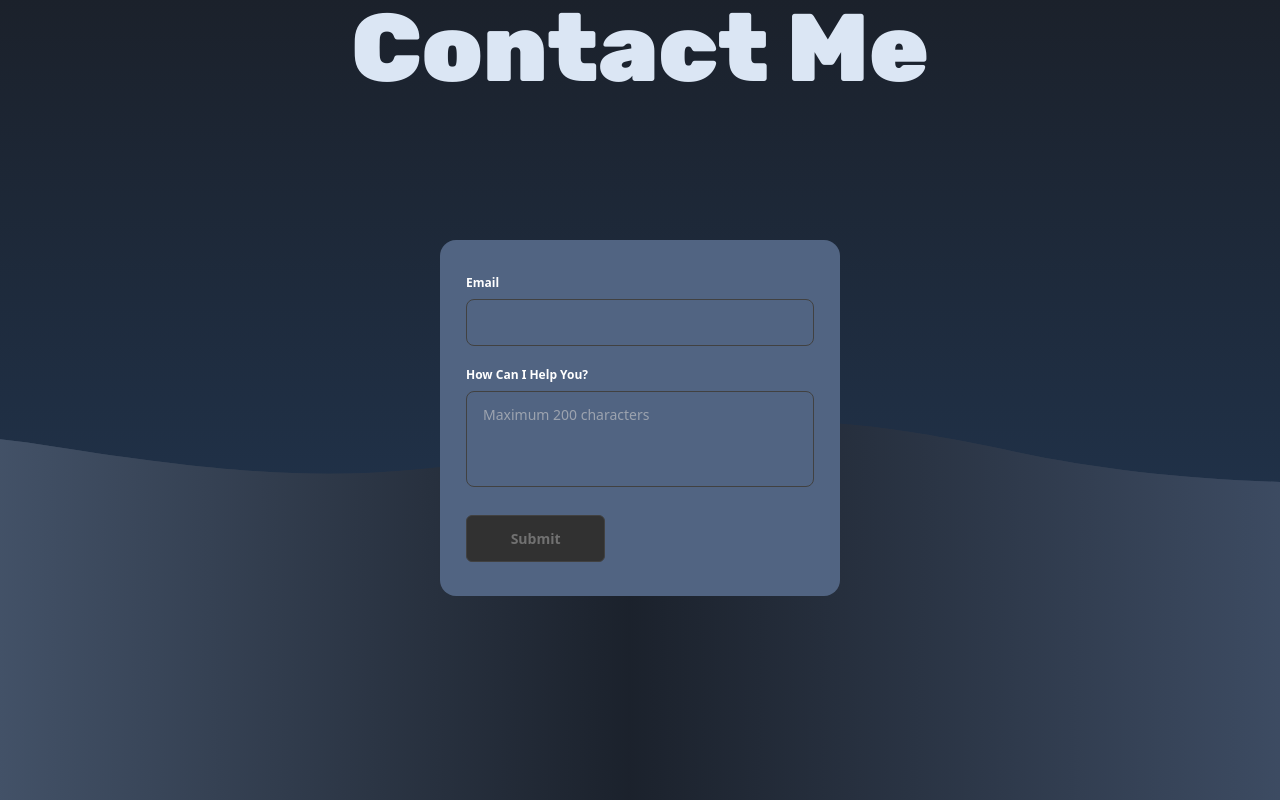
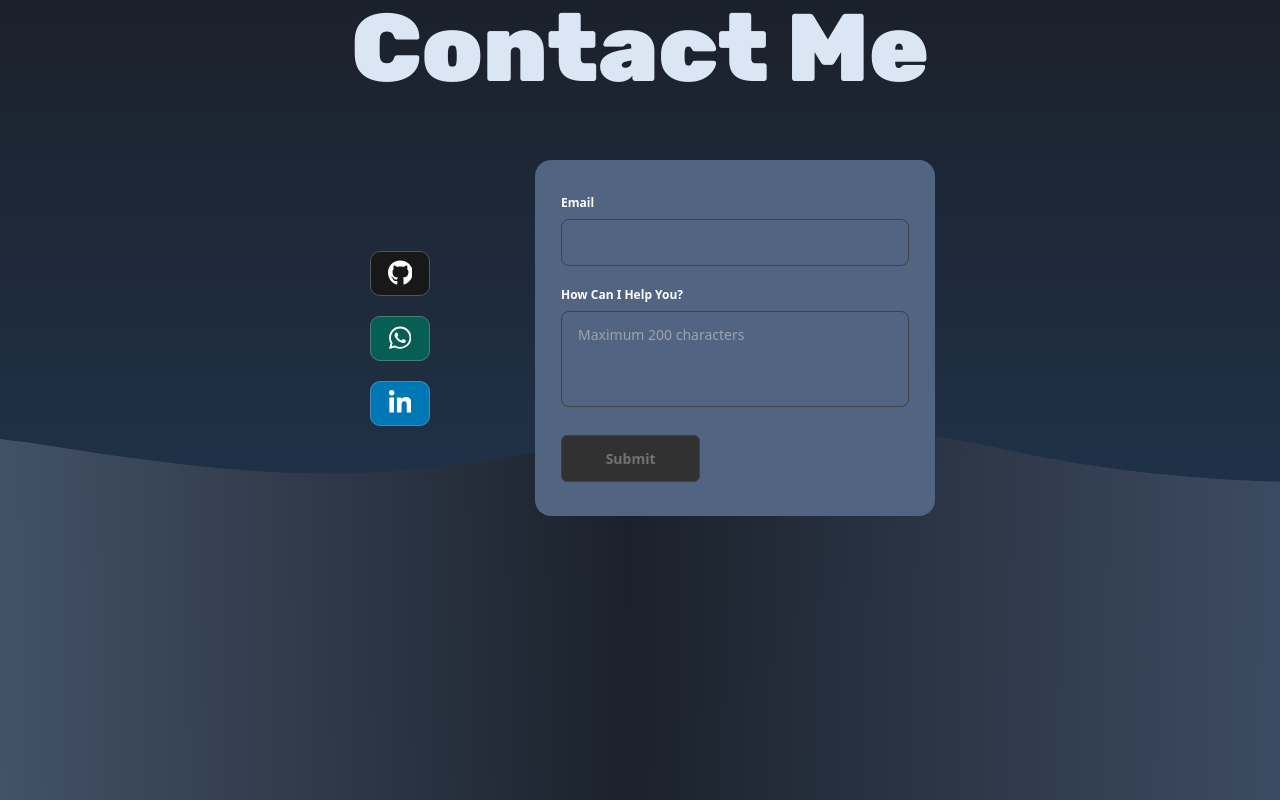
Before and after one commit to MacDuki/Portfolio2.0, a React (Vite) app: page / in a window 1280 px wide. Shown: the part 3645-4445 px from the top of the page. Built offline with nearby package versions, Linux system fonts and the light colour scheme.

Commit message:
Termino ContactMe

```diff
--- a/src/Components/Contact/Contact.jsx
+++ b/src/Components/Contact/Contact.jsx
@@ -3,6 +3,7 @@
 import { generalContext } from "../../Context/GeneralContext";
 import { AnimatedWave } from "./AnimatedWave";
 import { ContactForm } from "./ContactForm";
+import { SocialMedia } from "./SocialMedia";
 
 function Contact() {
 	const { contactRef } = React.useContext(generalContext);
@@ -21,10 +22,14 @@
 					mass: 4,
 					duration: 0.1,
 				}}
-				className='select-none  mb-16 text-6xl mx-auto font-tittle font-bold text-bgLight md:text-8xl absolute '>
+				className='select-none  mb-16 text-6xl mx-auto font-tittle font-bold text-bgLight md:text-8xl z-50 '>
 				Contact Me
 			</motion.h2>
-			<ContactForm />
+
+			<div className='flex flex-col md:flex-row items-center  justify-center w-full relative gap-10 md:gap-20'>
+				<SocialMedia />
+				<ContactForm />
+			</div>
 		</section>
 	);
 }
--- a/src/Components/Contact/ContactForm.jsx
+++ b/src/Components/Contact/ContactForm.jsx
@@ -14,7 +14,7 @@
 	}
 
 	return (
-		<div class='form-container absolute top-60'>
+		<div class='form-container z-50'>
 			<form
 				class='form'
 				onSubmit={(e) => {
--- a/src/Components/Contact/ContactFormStyles.css
+++ b/src/Components/Contact/ContactFormStyles.css
@@ -128,3 +128,67 @@
 		transform: translate(0);
 	}
 }
+
+.wobble-hor-bottom:hover {
+	-webkit-animation: wobble-hor-bottom 0.8s both;
+	animation: wobble-hor-bottom 0.8s both;
+}
+
+@keyframes wobble-hor-bottom {
+	0%,
+	100% {
+		-webkit-transform: translateX(0%);
+		transform: translateX(0%);
+		-webkit-transform-origin: 50% 50%;
+		transform-origin: 50% 50%;
+	}
+	15% {
+		-webkit-transform: translateX(-30px) rotate(-6deg);
+		transform: translateX(-30px) rotate(-6deg);
+	}
+	30% {
+		-webkit-transform: translateX(15px) rotate(6deg);
+		transform: translateX(15px) rotate(6deg);
+	}
+	45% {
+		-webkit-transform: translateX(-15px) rotate(-3.6deg);
+		transform: translateX(-15px) rotate(-3.6deg);
+	}
+	60% {
+		-webkit-transform: translateX(9px) rotate(2.4deg);
+		transform: translateX(9px) rotate(2.4deg);
+	}
+	75% {
+		-webkit-transform: translateX(-6px) rotate(-1.2deg);
+		transform: translateX(-6px) rotate(-1.2deg);
+	}
+}
+@keyframes wobble-hor-bottom {
+	0%,
+	100% {
+		-webkit-transform: translateX(0%);
+		transform: translateX(0%);
+		-webkit-transform-origin: 50% 50%;
+		transform-origin: 50% 50%;
+	}
+	15% {
+		-webkit-transform: translateX(-30px) rotate(-6deg);
+		transform: translateX(-30px) rotate(-6deg);
+	}
+	30% {
+		-webkit-transform: translateX(15px) rotate(6deg);
+		transform: translateX(15px) rotate(6deg);
+	}
+	45% {
+		-webkit-transform: translateX(-15px) rotate(-3.6deg);
+		transform: translateX(-15px) rotate(-3.6deg);
+	}
+	60% {
+		-webkit-transform: translateX(9px) rotate(2.4deg);
+		transform: translateX(9px) rotate(2.4deg);
+	}
+	75% {
+		-webkit-transform: translateX(-6px) rotate(-1.2deg);
+		transform: translateX(-6px) rotate(-1.2deg);
+	}
+}
--- /dev/null
+++ b/src/Components/Contact/SocialMedia.jsx
@@ -0,0 +1,51 @@
+import "./socialMediaStyles.css";
+
+function SocialMedia() {
+	return (
+		<div class='social-card '>
+			<a class='Btn github' href='https://github.com/MacDuki' target='_blank'>
+				<span class='svgContainer'>
+					<svg height='1.6em' viewBox='0 0 496 512' fill='white'>
+						<path d='M165.9 397.4c0 2-2.3 3.6-5.2 3.6-3.3.3-5.6-1.3-5.6-3.6 0-2 2.3-3.6 5.2-3.6 3-.3 5.6 1.3 5.6 3.6zm-31.1-4.5c-.7 2 1.3 4.3 4.3 4.9 2.6 1 5.6 0 6.2-2s-1.3-4.3-4.3-5.2c-2.6-.7-5.5.3-6.2 2.3zm44.2-1.7c-2.9.7-4.9 2.6-4.6 4.9.3 2 2.9 3.3 5.9 2.6 2.9-.7 4.9-2.6 4.6-4.6-.3-1.9-3-3.2-5.9-2.9zM244.8 8C106.1 8 0 113.3 0 252c0 110.9 69.8 205.8 169.5 239.2 12.8 2.3 17.3-5.6 17.3-12.1 0-6.2-.3-40.4-.3-61.4 0 0-70 15-84.7-29.8 0 0-11.4-29.1-27.8-36.6 0 0-22.9-15.7 1.6-15.4 0 0 24.9 2 38.6 25.8 21.9 38.6 58.6 27.5 72.9 20.9 2.3-16 8.8-27.1 16-33.7-55.9-6.2-112.3-14.3-112.3-110.5 0-27.5 7.6-41.3 23.6-58.9-2.6-6.5-11.1-33.3 2.6-67.9 20.9-6.5 69 27 69 27 20-5.6 41.5-8.5 62.8-8.5s42.8 2.9 62.8 8.5c0 0 48.1-33.6 69-27 13.7 34.7 5.2 61.4 2.6 67.9 16 17.7 25.8 31.5 25.8 58.9 0 96.5-58.9 104.2-114.8 110.5 9.2 7.9 17 22.9 17 46.4 0 33.7-.3 75.4-.3 83.6 0 6.5 4.6 14.4 17.3 12.1C428.2 457.8 496 362.9 496 252 496 113.3 383.5 8 244.8 8zM97.2 352.9c-1.3 1-1 3.3.7 5.2 1.6 1.6 3.9 2.3 5.2 1 1.3-1 1-3.3-.7-5.2-1.6-1.6-3.9-2.3-5.2-1zm-10.8-8.1c-.7 1.3.3 2.9 2.3 3.9 1.6 1 3.6.7 4.3-.7.7-1.3-.3-2.9-2.3-3.9-2-.6-3.6-.3-4.3.7zm32.4 35.6c-1.6 1.3-1 4.3 1.3 6.2 2.3 2.3 5.2 2.6 6.5 1 1.3-1.3.7-4.3-1.3-6.2-2.2-2.3-5.2-2.6-6.5-1zm-11.4-14.7c-1.6 1-1.6 3.6 0 5.9 1.6 2.3 4.3 3.3 5.6 2.3 1.6-1.3 1.6-3.9 0-6.2-1.4-2.3-4-3.3-5.6-2z'></path>
+					</svg>
+				</span>
+				<span class='BG'></span>
+			</a>
+
+			<a
+				class='Btn whatsapp'
+				href='https://wa.me/+598098018171?text=Escribeme tu mensaje'
+				target='_blank'>
+				<span class='svgContainer'>
+					<svg
+						xmlns='http://www.w3.org/2000/svg'
+						height='1.6em'
+						fill='white'
+						viewBox='0 0 448 512'>
+						<path d='M380.9 97.1C339 55.1 283.2 32 223.9 32c-122.4 0-222 99.6-222 222 0 39.1 10.2 77.3 29.6 111L0 480l117.7-30.9c32.4 17.7 68.9 27 106.1 27h.1c122.3 0 224.1-99.6 224.1-222 0-59.3-25.2-115-67.1-157zm-157 341.6c-33.2 0-65.7-8.9-94-25.7l-6.7-4-69.8 18.3L72 359.2l-4.4-7c-18.5-29.4-28.2-63.3-28.2-98.2 0-101.7 82.8-184.5 184.6-184.5 49.3 0 95.6 19.2 130.4 54.1 34.8 34.9 56.2 81.2 56.1 130.5 0 101.8-84.9 184.6-186.6 184.6zm101.2-138.2c-5.5-2.8-32.8-16.2-37.9-18-5.1-1.9-8.8-2.8-12.5 2.8-3.7 5.6-14.3 18-17.6 21.8-3.2 3.7-6.5 4.2-12 1.4-32.6-16.3-54-29.1-75.5-66-5.7-9.8 5.7-9.1 16.3-30.3 1.8-3.7 .9-6.9-.5-9.7-1.4-2.8-12.5-30.1-17.1-41.2-4.5-10.8-9.1-9.3-12.5-9.5-3.2-.2-6.9-.2-10.6-.2-3.7 0-9.7 1.4-14.8 6.9-5.1 5.6-19.4 19-19.4 46.3 0 27.3 19.9 53.7 22.6 57.4 2.8 3.7 39.1 59.7 94.8 83.8 35.2 15.2 49 16.5 66.6 13.9 10.7-1.6 32.8-13.4 37.4-26.4 4.6-13 4.6-24.1 3.2-26.4-1.3-2.5-5-3.9-10.5-6.6z'></path>
+					</svg>
+				</span>
+				<span class='BG'></span>
+			</a>
+
+			<a
+				class='Btn linkdin'
+				href='https://www.linkedin.com/in/pedro-wattimo'
+				target='_blank'>
+				<span class='svgContainer'>
+					<svg
+						fill='white'
+						class='svgIcon'
+						xmlns='http://www.w3.org/2000/svg'
+						height='1.6em'
+						viewBox='0 0 448 512'>
+						<path d='M100.3 448H7.4V148.9h92.9zM53.8 108.1C24.1 108.1 0 83.5 0 53.8a53.8 53.8 0 0 1 107.6 0c0 29.7-24.1 54.3-53.8 54.3zM447.9 448h-92.7V302.4c0-34.7-.7-79.2-48.3-79.2-48.3 0-55.7 37.7-55.7 76.7V448h-92.8V148.9h89.1v40.8h1.3c12.4-23.5 42.7-48.3 87.9-48.3 94 0 111.3 61.9 111.3 142.3V448z'></path>
+					</svg>
+				</span>
+				<span class='BG'></span>
+			</a>
+		</div>
+	);
+}
+
+export { SocialMedia };
--- /dev/null
+++ b/src/Components/Contact/socialMediaStyles.css
@@ -0,0 +1,81 @@
+.social-card {
+	height: fit-content;
+	width: fit-content;
+	display: flex;
+	flex-direction: column;
+	align-items: center;
+	justify-content: center;
+	gap: 20px;
+	padding: 20px 25px;
+	border-radius: 14px;
+}
+.Btn {
+	width: 60px;
+	height: 45px;
+	display: flex;
+	align-items: center;
+	justify-content: center;
+	border: none;
+	background-color: transparent;
+	position: relative;
+	border-radius: 7px;
+	cursor: pointer;
+	transition: all 0.3s;
+}
+
+.svgContainer {
+	width: 100%;
+	height: 100%;
+	display: flex;
+	align-items: center;
+	justify-content: center;
+	background-color: transparent;
+	backdrop-filter: blur(0px);
+	letter-spacing: 0.8px;
+	border-radius: 10px;
+	transition: all 0.3s;
+	border: 1px solid rgba(156, 156, 156, 0.466);
+	z-index: 2;
+}
+
+.BG {
+	position: absolute;
+	width: 100%;
+	height: 100%;
+	background: #181818;
+	z-index: 1;
+	border-radius: 10px;
+	pointer-events: none;
+	transition: all 0.3s;
+	font-size: 0px;
+}
+.github .BG {
+	background: #181818;
+}
+.linkdin .BG {
+	background: #0077b5;
+}
+.whatsapp .BG {
+	background: #075e54;
+}
+.discord .BG {
+	background: #7289da;
+}
+.Btn:hover .BG {
+	transform: scale(1.5);
+	/* transform-origin: bottom; */
+	font-size: 20px;
+	color: white;
+}
+
+.Btn:hover .svgContainer {
+	border: 1px solid rgba(216, 216, 216, 0.466);
+	background-color: rgba(209, 209, 209, 0.466);
+	backdrop-filter: blur(4px);
+}
+
+@media (max-width: 768px) {
+	.social-card {
+		flex-direction: row;
+	}
+}
```
